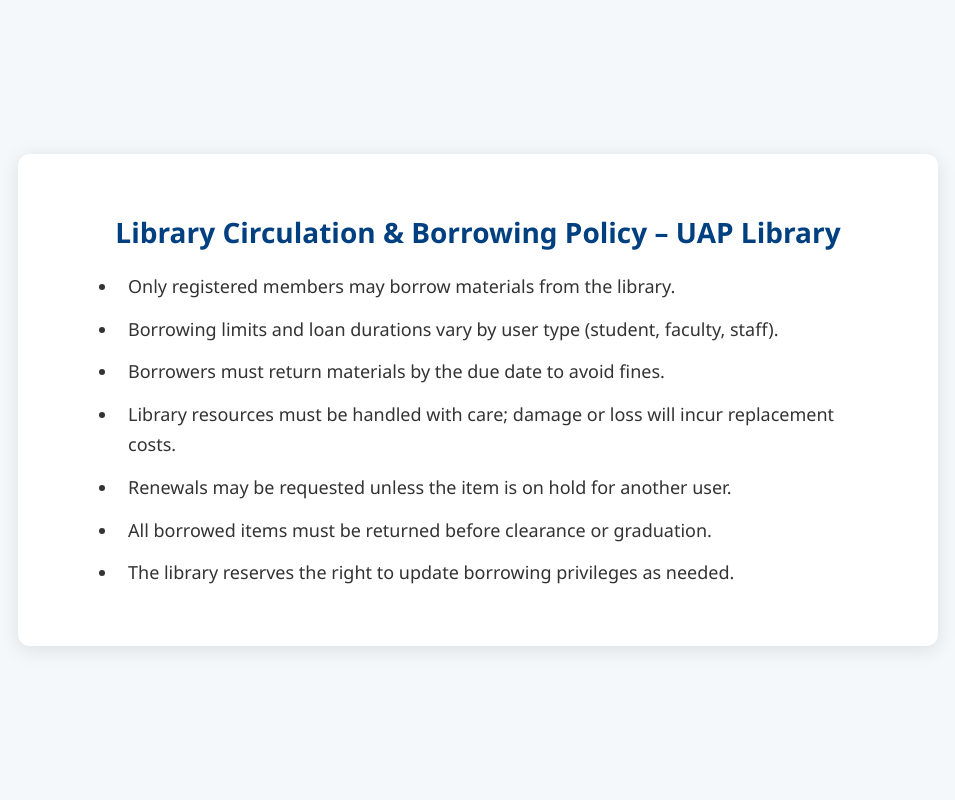
After one commit to Mohd-Araf/UAP_Library, a Django app: page /borrowing_policy/ in a window 1280 px wide. The commit adds this page. Shown: the whole page, without its empty margins (162-1117 px from the left). Run offline with Django 5.2, Linux system fonts and the light colour scheme; parts of the project's set-up code (start-up, migrations or seed data) failed here and were passed over.

Commit message:
library policy added

```diff
--- a/library/library/urls.py
+++ b/library/library/urls.py
@@ -35,6 +35,7 @@
     path('', views.homepage, name='homepage'),
     path('rules/', views.library_rules, name='library_rules'),
     path('about/', views.about, name='about'),
+    path('borrowing_policy/', views.borrowing_policy, name='borrowing_policy'),
     path('contact/', views.contact_view, name='contact'),
     path('library/', include('management.urls')),
 path("", include(("base.urls", "base"), "base"))
--- a/library/library/views.py
+++ b/library/library/views.py
@@ -12,4 +12,6 @@
 def contact_view(request):
     return render(request, 'contact.html')
 def membership_activation(request):
-    return render(request, 'membershipactivation.html')
+    return render(request, 'membership_activation.html')
+def borrowing_policy(request):
+    return render(request, 'borrowing_policy.html')
--- a/library/templates/base.html
+++ b/library/templates/base.html
@@ -32,7 +32,7 @@
                         <div class="dropdown-divider"></div>
                         <a class="dropdown-item" href="{% url 'library_rules' %}">Rules for the Library users</a>
                         <div class="dropdown-divider"></div>
-                        <a class="dropdown-item" href="#">Library Circulation/Borrowing policy</a>
+                        <a class="dropdown-item" href="{% url 'borrowing_policy' %}">Library Circulation/Borrowing policy</a>
                     </div>
                 </li>
                 <li class="nav-item dropdown">
--- /dev/null
+++ b/library/templates/borrowing_policy.html
@@ -0,0 +1,61 @@
+<!DOCTYPE html>
+<html lang="en">
+<head>
+  <meta charset="UTF-8">
+  <meta name="viewport" content="width=device-width, initial-scale=1">
+  <title>Library Circulation & Borrowing Policy – UAP Library</title>
+  <style>
+    body {
+      margin: 0;
+      padding: 0;
+      background-color: #f4f8fb;
+      font-family: 'Segoe UI', Tahoma, Geneva, Verdana, sans-serif;
+      display: flex;
+      justify-content: center;
+      align-items: center;
+      min-height: 100vh;
+    }
+
+    .container {
+      background: white;
+      padding: 40px 60px;
+      border-radius: 12px;
+      box-shadow: 0 4px 20px rgba(0, 0, 0, 0.1);
+      max-width: 800px;
+      text-align: left;
+    }
+
+    h1 {
+      font-size: 28px;
+      color: #004080;
+      margin-bottom: 20px;
+      text-align: center;
+    }
+
+    ul {
+      font-size: 18px;
+      color: #333;
+      line-height: 1.7;
+    }
+
+    ul li {
+      margin-bottom: 12px;
+      padding-left: 10px;
+    }
+  </style>
+</head>
+<body>
+  <div class="container">
+    <h1>Library Circulation & Borrowing Policy – UAP Library</h1>
+    <ul>
+      <li>Only registered members may borrow materials from the library.</li>
+      <li>Borrowing limits and loan durations vary by user type (student, faculty, staff).</li>
+      <li>Borrowers must return materials by the due date to avoid fines.</li>
+      <li>Library resources must be handled with care; damage or loss will incur replacement costs.</li>
+      <li>Renewals may be requested unless the item is on hold for another user.</li>
+      <li>All borrowed items must be returned before clearance or graduation.</li>
+      <li>The library reserves the right to update borrowing privileges as needed.</li>
+    </ul>
+  </div>
+</body>
+</html>
```
